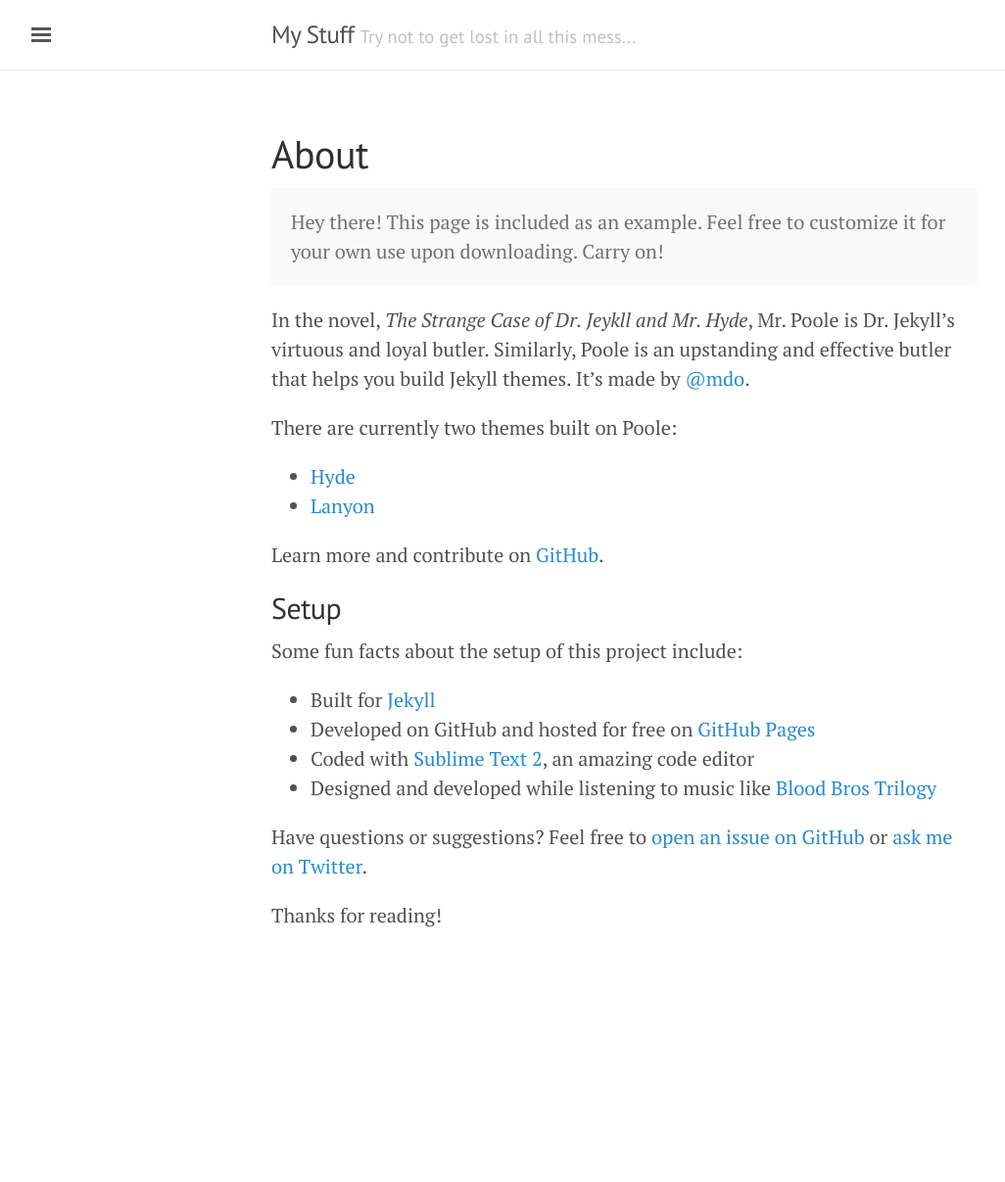
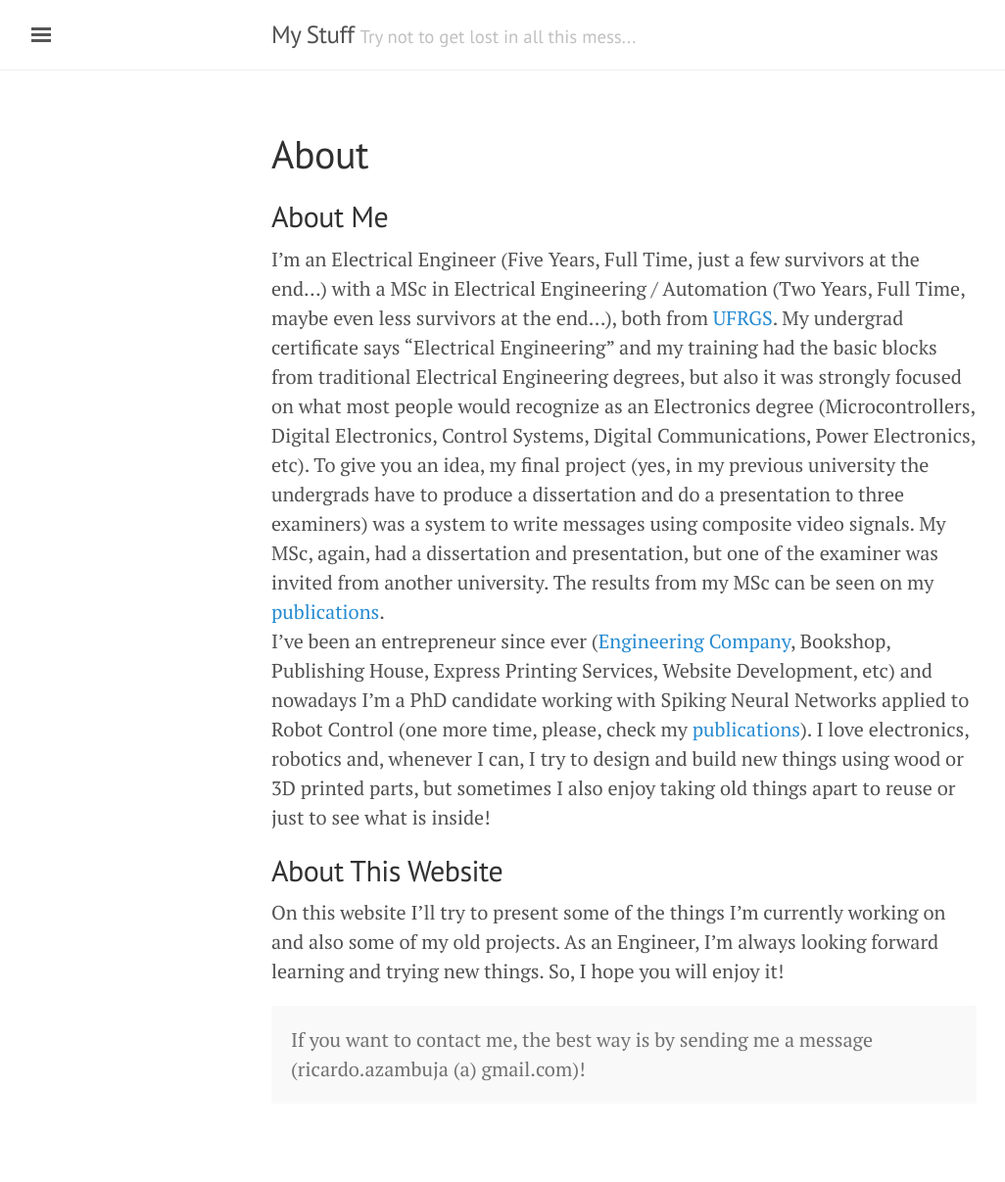
Before and after one commit to ricardodeazambuja/ricardodeazambuja.github.io, a Jekyll site: the page built from about.md, in a window 1280 px wide. Shown: the whole page at 98% size, without its empty margins (3-1029 px from the left). Built offline with Jekyll 4.4.1, drawn with Linux system fonts in a browser that asks for light colours; before the commit the page ends 1030 px from its top, so only the background shows below that.

Commit message:
new content

```diff
--- a/about.md
+++ b/about.md
@@ -3,28 +3,16 @@ layout: page
 title: About
 ---
 
+## About Me
+
+I'm an Electrical Engineer (Five Years, Full Time, just a few survivors at the end...) with a MSc in Electrical Engineering / Automation (Two Years, Full Time, maybe even less survivors at the end...), both from [UFRGS](http://www.ufrgs.br/english/home). My undergrad certificate says "Electrical Engineering" and my training had the basic blocks from traditional Electrical Engineering degrees, but also it was strongly focused on what most people would recognize as an Electronics degree (Microcontrollers, Digital Electronics, Control Systems, Digital Communications, Power Electronics, etc). To give you an idea, my final project (yes, in my previous university the undergrads have to produce a dissertation and do a presentation to three examiners) was a system to write messages using composite video signals. My MSc, again, had a dissertation and presentation, but one of the examiner was invited from another university. The results from my MSc can be seen on my [publications](../publications/).
+I've been an entrepreneur since ever ([Engineering Company](http://ricardodeazambuja.com/azamec/index_e.html), Bookshop, Publishing House, Express Printing Services, Website Development, etc) and nowadays I'm a PhD candidate working with Spiking Neural Networks applied to Robot Control (one more time, please, check my [publications](../publications/)). I love electronics, robotics and, whenever I can, I try to design and build new things using wood or 3D printed parts, but sometimes I also enjoy taking old things apart to reuse or just to see what is inside!
+
+
+## About This Website
+On this website I'll try to present some of the things I'm currently working on and also some of my old projects. As an Engineer, I'm always looking forward learning and trying new things. So, I hope you will enjoy it!
+
+
 <p class="message">
-  Hey there! This page is included as an example. Feel free to customize it for your own use upon downloading. Carry on!
+If you want to contact me, the best way is by sending me a message (ricardo.azambuja (a) gmail.com)!
 </p>
-
-In the novel, *The Strange Case of Dr. Jeykll and Mr. Hyde*, Mr. Poole is Dr. Jekyll's virtuous and loyal butler. Similarly, Poole is an upstanding and effective butler that helps you build Jekyll themes. It's made by [@mdo](https://twitter.com/mdo).
-
-There are currently two themes built on Poole:
-
-* [Hyde](http://hyde.getpoole.com)
-* [Lanyon](http://lanyon.getpoole.com)
-
-Learn more and contribute on [GitHub](https://github.com/poole).
-
-## Setup
-
-Some fun facts about the setup of this project include:
-
-* Built for [Jekyll](http://jekyllrb.com)
-* Developed on GitHub and hosted for free on [GitHub Pages](https://pages.github.com)
-* Coded with [Sublime Text 2](http://sublimetext.com), an amazing code editor
-* Designed and developed while listening to music like [Blood Bros Trilogy](https://soundcloud.com/maddecent/sets/blood-bros-series)
-
-Have questions or suggestions? Feel free to [open an issue on GitHub](https://github.com/poole/issues/new) or [ask me on Twitter](https://twitter.com/mdo).
-
-Thanks for reading!
```
